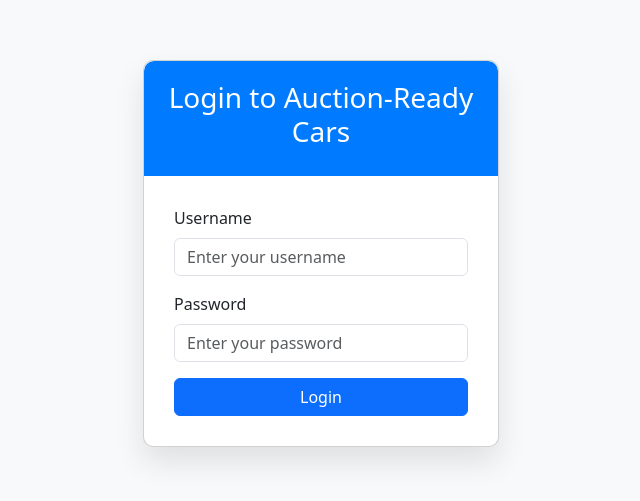
After one commit to srikantagouda/Auction_Ready_Cars, a Django app: page /login/ in a window 1280 px wide. The commit adds this page. Shown: the top 501 px of the page, without its empty margins (319-959 px from the left). Run offline with Django 4.2, Linux system fonts and the light colour scheme.

Commit message:
added a login route for the car list page. also fixed the pagination and combined id to id and stelnumber

```diff
--- a/car_project/car_app/templates/car_app/base.html
+++ b/car_project/car_app/templates/car_app/base.html
@@ -6,7 +6,7 @@
 <head>
     <meta charset="UTF-8">
     <meta name="viewport" content="width=device-width, initial-scale=1.0">
-    <title>{% block title %}Car App{% endblock %}</title>
+    <title>{% block title %}Auction-Ready Cars{% endblock %}</title>
     <!-- Bootstrap CSS -->
     <link href="{% static 'css/bootstrap.min.css' %}" rel="stylesheet">
     <link href="{% static 'multi-select/multi-select-styles.css' %}" rel="stylesheet" />
@@ -24,7 +24,7 @@
     <!-- Fixed navbar -->
     <nav class="navbar navbar-expand-md fixed-top navbar-dark bg-dark">
         <div class="container-fluid">
-            <a class="navbar-brand" href="#">CarDetails</a>
+            <a class="navbar-brand" href="#">Auction-Ready Cars</a>
             <button class="navbar-toggler" type="button" data-bs-toggle="collapse" data-bs-target="#navbarCollapse"
                 aria-controls="navbarCollapse" aria-expanded="false" aria-label="Toggle navigation">
                 <span class="navbar-toggler-icon"></span>
--- a/car_project/car_app/urls.py
+++ b/car_project/car_app/urls.py
@@ -1,7 +1,9 @@
 from django.urls import path
+from django.contrib.auth.decorators import login_required
 from . import views
 
 urlpatterns = [
+    #path('', login_required(views.car_list), name='car_list'),
     path('', views.car_list, name='car_list'),
-    path('car/<int:car_id>/', views.car_detail, name='car_detail'),
+    path('car/<int:car_id>/', login_required(views.car_detail), name='car_detail'),
 ]
--- a/car_project/car_app/views.py
+++ b/car_project/car_app/views.py
@@ -3,10 +3,12 @@ import json
 from datetime import datetime, date
 from itertools import chain
 
+from django.contrib.auth.decorators import login_required
 from django.core.paginator import Paginator
 from django.shortcuts import render, HttpResponse
 from .models import Car  # , Image
 
+#@login_required
 def car_list(request):
 
     #return HttpResponse(request)
@@ -132,7 +134,7 @@ def car_list(request):
     selected_fuel_types = json.dumps(selected_fuel_types)
     selected_transimisions = json.dumps(selected_transimisions)
 
-    paginator = Paginator(cars, 10)
+    paginator = Paginator(cars, 100)
     page_number = request.GET.get('page')
 
     if page_number == None:
@@ -145,7 +147,7 @@ def car_list(request):
         get_params.pop('page')
 
     return render(request, 'car_app/car_list.html',{
-        'cars': cars,
+        # 'cars': cars,
         'page_obj': page_obj,
         #'brand_column' : brand_column,
         #'model_column' : model_column,
--- a/car_project/car_project/settings.py
+++ b/car_project/car_project/settings.py
@@ -59,7 +59,7 @@ ROOT_URLCONF = 'car_project.urls'
 TEMPLATES = [
     {
         'BACKEND': 'django.template.backends.django.DjangoTemplates',
-        'DIRS': [],
+        'DIRS': [BASE_DIR / "templates"],
         'APP_DIRS': True,
         'OPTIONS': {
             'context_processors': [
@@ -133,3 +133,7 @@ STATIC_ROOT = os.path.join(BASE_DIR, 'staticfiles')
 # https://docs.djangoproject.com/en/4.2/ref/settings/#default-auto-field
 
 DEFAULT_AUTO_FIELD = 'django.db.models.BigAutoField'
+
+
+LOGIN_URL = '/login/'
+LOGIN_REDIRECT_URL = '/'  # Redirect after successful login
--- a/car_project/car_project/urls.py
+++ b/car_project/car_project/urls.py
@@ -20,10 +20,13 @@ from django.conf.urls.static import static
 
 from django.contrib import admin
 from django.urls import path, include
+from django.contrib.auth import views as auth_views
 
 urlpatterns = [
     path('admin/', admin.site.urls),
     path('', include('car_app.urls')),
+     path('login/', auth_views.LoginView.as_view(template_name='registration/login.html'), name='login'),
+    path('logout/', auth_views.LogoutView.as_view(next_page='/login/'), name='logout'),
 ]
 
 if settings.DEBUG:
--- /dev/null
+++ b/car_project/templates/registration/login.html
@@ -0,0 +1,71 @@
+<!DOCTYPE html>
+<html>
+<head>
+    <title>Login - Auction-Ready Cars</title>
+    <link href="https://cdn.jsdelivr.net/npm/bootstrap@5.3.0/dist/css/bootstrap.min.css" rel="stylesheet">
+    <style>
+        body {
+            background-color: #f8f9fa;
+        }
+        .login-card {
+            border-radius: 10px;
+            box-shadow: 0 15px 30px rgba(0, 0, 0, 0.1);
+            overflow: hidden;
+            margin-top: 60px;
+        }
+        .login-card-header {
+            background-color: #007bff;
+            color: #fff;
+            padding: 20px;
+            border-radius: 10px 10px 0 0;
+            text-align: center;
+        }
+        .login-card-body {
+            padding: 30px;
+        }
+        .login-card-footer {
+            background-color: #f8f9fa;
+            border-radius: 0 0 10px 10px;
+            padding: 15px;
+            text-align: center;
+        }
+        .login-card-footer a {
+            color: #007bff;
+            font-weight: 600;
+            text-decoration: none;
+        }
+        .login-card-footer a:hover {
+            text-decoration: underline;
+        }
+    </style>
+</head>
+<body>
+    <div class="container">
+        <div class="row justify-content-center">
+            <div class="col-md-6 col-lg-4">
+                <div class="card login-card">
+                    <div class="login-card-header">
+                        <h3>Login to Auction-Ready Cars</h3>
+                    </div>
+                    <div class="login-card-body">
+                        <form method="post" action="{% url 'login' %}">
+                            {% csrf_token %}
+                            <div class="mb-3">
+                                <label for="username" class="form-label">Username</label>
+                                <input type="text" name="username" id="username" class="form-control" placeholder="Enter your username" required>
+                            </div>
+                            <div class="mb-3">
+                                <label for="password" class="form-label">Password</label>
+                                <input type="password" name="password" id="password" class="form-control" placeholder="Enter your password" required>
+                            </div>
+                            <button type="submit" class="btn btn-primary w-100">Login</button>
+                        </form>
+                    </div>
+                </div>
+            </div>
+        </div>
+    </div>
+
+    <script src="https://cdn.jsdelivr.net/npm/bootstrap@5.3.0/dist/js/bootstrap.bundle.min.js"></script>
+</body>
+</html>
```
Also changed, not shown: car_project/car_app/templates/car_app/car_list.html (+49 -17 lines), car_project/db.sqlite3, 1 other file.
